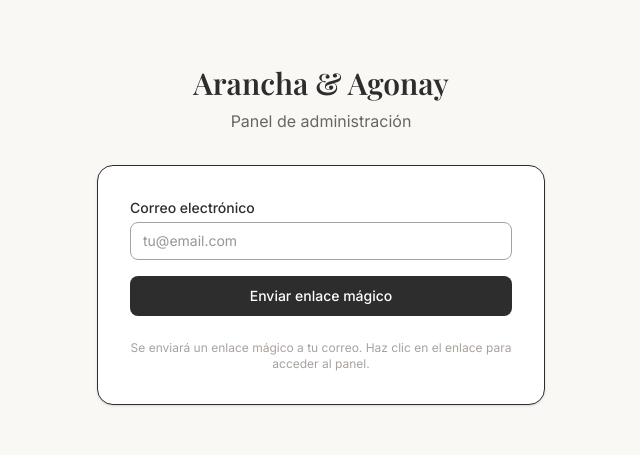
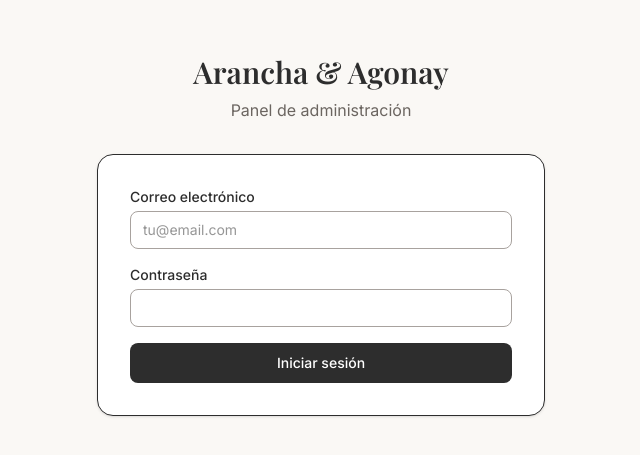
Before and after one commit to Agonay/arancha-agonay-wedding, a Next.js app: page /admin/login in a window 1280 px wide. Shown: the part 165-620 px from the top of the page, without its empty margins (319-959 px from the left). Built offline with nearby package versions, Linux system fonts and the light colour scheme; a web font is replaced by a local one.

Commit message:
Switch to email+password auth for admin login
- Removed magic link auth (rate limited, redirect issues)
- Set password on admin account via API
- Login page now uses signInWithPassword
- Removed auth callback page (no longer needed)

```diff
--- a/src/app/admin/auth/callback/page.tsx
+++ b/src/app/admin/auth/callback/page.tsx
@@ -14,29 +14,44 @@ function AuthCallbackInner() {
     const handleCallback = async () => {
       try {
         const supabase = createSupabaseBrowserClient()
+
+        // Check for PKCE code in URL
         const code = searchParams?.get('code')
 
         if (code) {
-          // PKCE flow: exchange code for session
+          // Exchange PKCE code for session
           const { error: exchangeError } = await supabase.auth.exchangeCodeForSession(code)
-          if (exchangeError) throw exchangeError
-        } else {
-          // Hash-based flow (legacy)
-          const { error: sessionError } = await supabase.auth.getSession()
-          if (sessionError) throw sessionError
+          if (exchangeError) {
+            console.error('PKCE exchange error:', exchangeError)
+            setError('No se pudo completar el inicio de sesión.')
+            return
+          }
         }
 
-        // Verify session exists
-        const { data: { session } } = await supabase.auth.getSession()
+        // Check for hash-based session (legacy flow)
+        const hash = window.location.hash
+        if (hash && hash.includes('access_token')) {
+          const { error: hashError } = await supabase.auth.getSession()
+          if (hashError) {
+            console.error('Hash session error:', hashError)
+          }
+        }
+
+        // Verify we have a session
+        const { data: { session }, error: sessionError } = await supabase.auth.getSession()
+        if (sessionError) {
+          console.error('Get session error:', sessionError)
+        }
+
         if (!session) {
-          setError('No se encontró la sesión. Intenta de nuevo.')
+          setError('No se encontró la sesión. Intenta de nuevo desde el login.')
           return
         }
 
-        // Redirect to dashboard - server layout will check email allowlist
+        // Redirect to dashboard (server layout checks email allowlist)
         router.push('/admin/dashboard')
-        router.refresh()
-      } catch {
+      } catch (err) {
+        console.error('Auth callback error:', err)
         setError('Error al procesar el enlace de autenticación.')
       }
     }
--- a/src/app/admin/login/page.tsx
+++ b/src/app/admin/login/page.tsx
@@ -2,36 +2,37 @@
 
 import { useState } from 'react'
 import { createSupabaseBrowserClient } from '@/lib/supabase/browser'
+import { useRouter } from 'next/navigation'
 
 export default function LoginPage() {
   const [email, setEmail] = useState('')
+  const [password, setPassword] = useState('')
   const [loading, setLoading] = useState(false)
-  const [message, setMessage] = useState<string | null>(null)
   const [error, setError] = useState<string | null>(null)
 
-  const origin = typeof window !== 'undefined' ? window.location.origin : ''
-  const callbackUrl = `${origin}/admin/auth/callback`
-
-  const handleMagicLink = async (e: React.FormEvent) => {
+  const handleLogin = async (e: React.FormEvent) => {
     e.preventDefault()
     setLoading(true)
-    setMessage(null)
     setError(null)
 
     try {
       const supabase = createSupabaseBrowserClient()
-      const { error } = await supabase.auth.signInWithOtp({
+      const { error } = await supabase.auth.signInWithPassword({
         email,
-        options: {
-          emailRedirectTo: callbackUrl,
-        },
+        password,
       })
 
       if (error) throw error
 
-      setMessage('Enlace enviado. Revisa tu correo.')
-    } catch {
-      setError('No se pudo enviar el enlace. Inténtalo de nuevo.')
+      window.location.href = '/admin/dashboard'
+    } catch (err: any) {
+      if (err.message?.includes('Invalid')) {
+        setError('Email o contraseña incorrectos.')
+      } else if (err.message?.includes('Email')) {
+        setError('No se ha encontrado una cuenta con este email.')
+      } else {
+        setError('Error al iniciar sesión. Inténtalo de nuevo.')
+      }
     } finally {
       setLoading(false)
     }
@@ -53,18 +54,10 @@ export default function LoginPage() {
               {error}
             </div>
           )}
-          {message && (
-            <div className="rounded-lg bg-emerald-50 p-3 text-sm text-emerald-700">
-              {message}
-            </div>
-          )}
 
-          <form onSubmit={handleMagicLink} className="space-y-4">
+          <form onSubmit={handleLogin} className="space-y-4">
             <div>
-              <label
-                htmlFor="email"
-                className="block text-sm font-medium text-charcoal mb-1"
-              >
+              <label htmlFor="email" className="block text-sm font-medium text-charcoal mb-1">
                 Correo electrónico
               </label>
               <input
@@ -77,18 +70,27 @@ export default function LoginPage() {
                 placeholder="tu@email.com"
               />
             </div>
+            <div>
+              <label htmlFor="password" className="block text-sm font-medium text-charcoal mb-1">
+                Contraseña
+              </label>
+              <input
+                id="password"
+                type="password"
+                required
+                value={password}
+                onChange={(e) => setPassword(e.target.value)}
+                className="w-full rounded-lg border border-warm-gray-light px-3 py-2 text-sm focus:outline-none focus:ring-2 focus:ring-sage"
+              />
+            </div>
             <button
               type="submit"
               disabled={loading}
               className="w-full rounded-lg bg-charcoal text-white py-2.5 text-sm font-medium hover:bg-warm-gray transition-colors disabled:opacity-50"
             >
-              {loading ? 'Enviando...' : 'Enviar enlace mágico'}
+              {loading ? 'Entrando...' : 'Iniciar sesión'}
             </button>
           </form>
-
-          <p className="text-xs text-warm-gray-light text-center">
-            Se enviará un enlace mágico a tu correo. Haz clic en el enlace para acceder al panel.
-          </p>
         </div>
       </div>
     </div>
```
